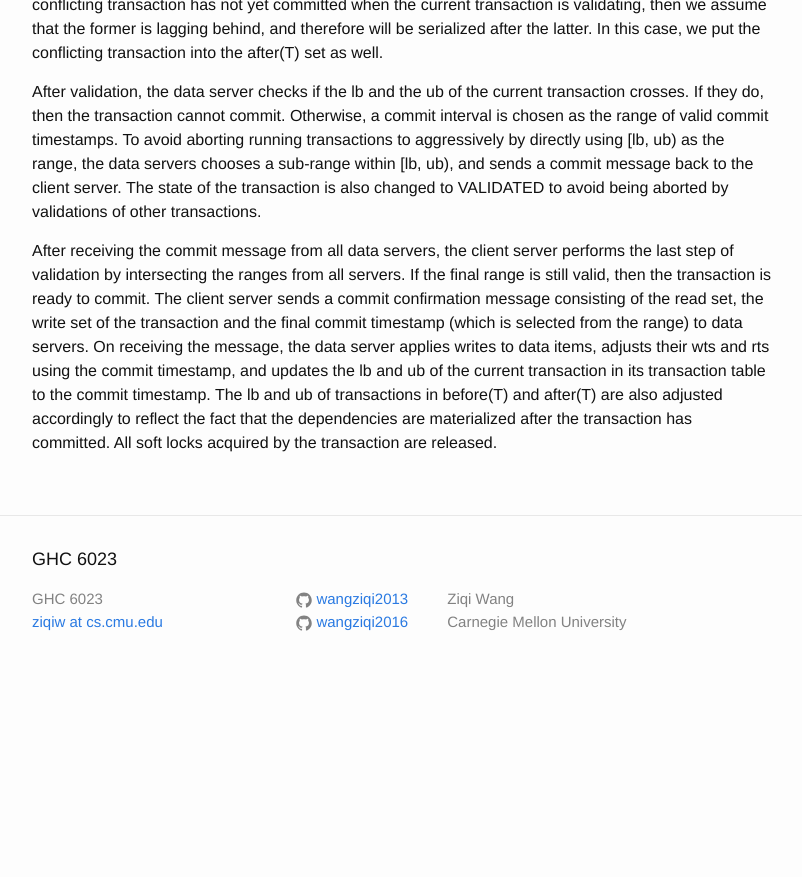
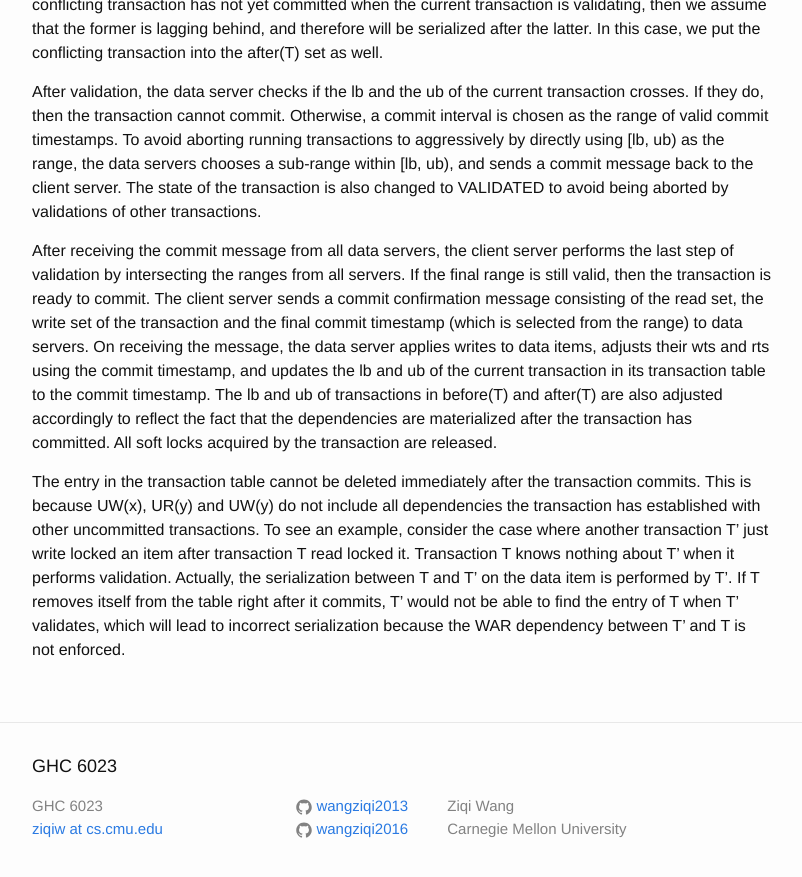
Before and after one commit to wangziqi2013/wangziqi2013.github.io, a Jekyll site: the page built from _posts/2018-12-18-maat.markdown, in a window 1280 px wide and 900 px high, scrolled down 2797 px. Shown: the top 877 px of the window, without its empty margins (238-1040 px from the left). Built offline with Jekyll 4.4.1, drawn with Linux system fonts in a browser that asks for light colours; before the commit the page ends 3490 px from its top, so only the background shows below that.

Commit message:
Adding GC problem

```diff
--- a/_posts/2018-12-18-maat.markdown
+++ b/_posts/2018-12-18-maat.markdown
@@ -110,3 +110,11 @@ applies writes to data items, adjusts their wts and rts using the commit timesta
 current transaction in its transaction table to the commit timestamp. The lb and ub of transactions in before(T) and
 after(T) are also adjusted accordingly to reflect the fact that the dependencies are materialized after the transaction
 has committed. All soft locks acquired by the transaction are released.
+
+The entry in the transaction table cannot be deleted immediately after the transaction commits. This is because
+UW(x), UR(y) and UW(y) do not include all dependencies the transaction has established with other uncommitted
+transactions. To see an example, consider the case where another transaction T' just write locked an item
+after transaction T read locked it. Transaction T knows nothing about T' when it performs validation. Actually,
+the serialization between T and T' on the data item is performed by T'. If T removes itself from the table
+right after it commits, T' would not be able to find the entry of T when T' validates, which will lead to incorrect
+serialization because the WAR dependency between T' and T is not enforced.
```
